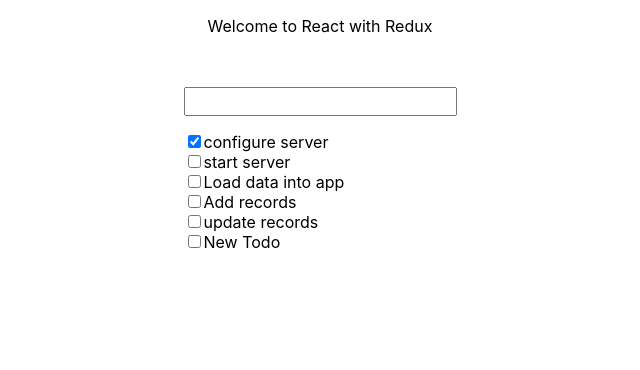
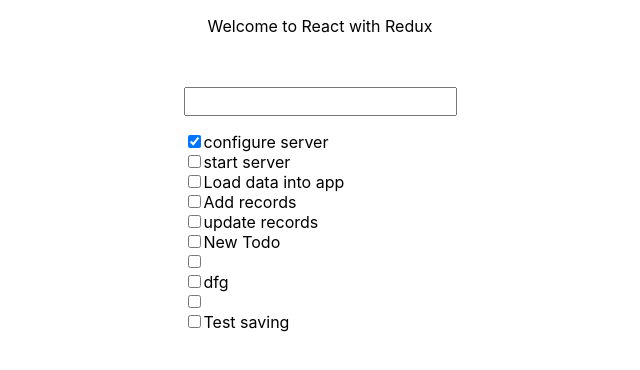
Before and after one commit to AndreyKondakov/react-redux, a React (Create React App) app: page / in a window 1280 px wide. Shown: the top 370 px of the page, without its empty margins (320-960 px from the left). Built offline with nearby package versions, Linux system fonts and the light colour scheme; data requests are answered from the project's data file.

Commit message:
Use Multiple Reducers in Redux with combineReducers

```diff
--- a/db.json
+++ b/db.json
@@ -29,6 +29,25 @@
       "name": "New Todo",
       "isComplete": false,
       "id": 6
+    },
+    {
+      "isComplete": false,
+      "id": 7
+    },
+    {
+      "name": "dfg",
+      "isComplete": false,
+      "id": 8
+    },
+    {
+      "name": "",
+      "isComplete": false,
+      "id": 9
+    },
+    {
+      "name": "Test saving",
+      "isComplete": false,
+      "id": 10
     }
   ]
 }
--- a/src/App.css
+++ b/src/App.css
@@ -64,5 +64,5 @@
   width: 200px;
   left: 50%;
   margin-left: -100px;
-  bottom: 200px;
+  top: 60px;
 }
--- a/src/components/Message.js
+++ b/src/components/Message.js
@@ -1,7 +1,10 @@
 import React from 'react'
+import {connect} from 'react-redux'
 
 const Message = ({message}) => (
   message ? <span className='message'>{message}</span> : null
 )
 
-export default Message
+export default connect(
+  (state) => ({message: state.message})
+)(Message)
--- a/src/components/TodoForm.js
+++ b/src/components/TodoForm.js
@@ -29,6 +29,6 @@
 }
 
 export default connect(
-  (state) => ({currentTodo: state.currentTodo}),
+  (state) => ({currentTodo: state.todo.currentTodo}),
   {updateCurrent, saveTodo}
 )(TodoForm)
--- a/src/components/TodoList.js
+++ b/src/components/TodoList.js
@@ -26,6 +26,6 @@
 }
 
 export default connect(
-  (state) => ({todos: state.todos}),
+  (state) => ({todos: state.todo.todos}),
   {fetchTodos}
 )(TodoList)
--- /dev/null
+++ b/src/reducers/messages.js
@@ -0,0 +1,12 @@
+const MESSAGE_SHOW = 'MESSAGE_SHOW'
+
+export const showMessage = (msg) => ({type: MESSAGE_SHOW, payload: msg})
+
+export default function(state = '', action) {
+  switch (action.type) {
+    case MESSAGE_SHOW:
+      return action.payload
+    default:
+      return state
+  }
+}
--- a/src/reducers/todo.js
+++ b/src/reducers/todo.js
@@ -1,4 +1,5 @@
 import {createTodo, getTodos} from '../lib/todoServices'
+import {showMessage} from './messages'
 
 const initState = {
     todos: [],
@@ -21,6 +22,7 @@
 
 export const saveTodo = (name) => {
   return (dispatch) => {
+    dispatch(showMessage('Saving Todo'))
     createTodo(name)
     .then(res => dispatch(addTodo(res)))
   }
--- a/src/store.js
+++ b/src/store.js
@@ -1,7 +1,13 @@
-import {createStore, applyMiddleware} from 'redux'
+import {combineReducers, createStore, applyMiddleware} from 'redux'
 import {composeWithDevTools} from 'redux-devtools-extension'
 import thunk from 'redux-thunk'
-import reducer from './reducers/todo'
+import todoReducer from './reducers/todo'
+import messageReducer from './reducers/messages'
+
+const reducer = combineReducers({
+  todo: todoReducer,
+  message: messageReducer
+})
 
 export default createStore(
   reducer,
```
